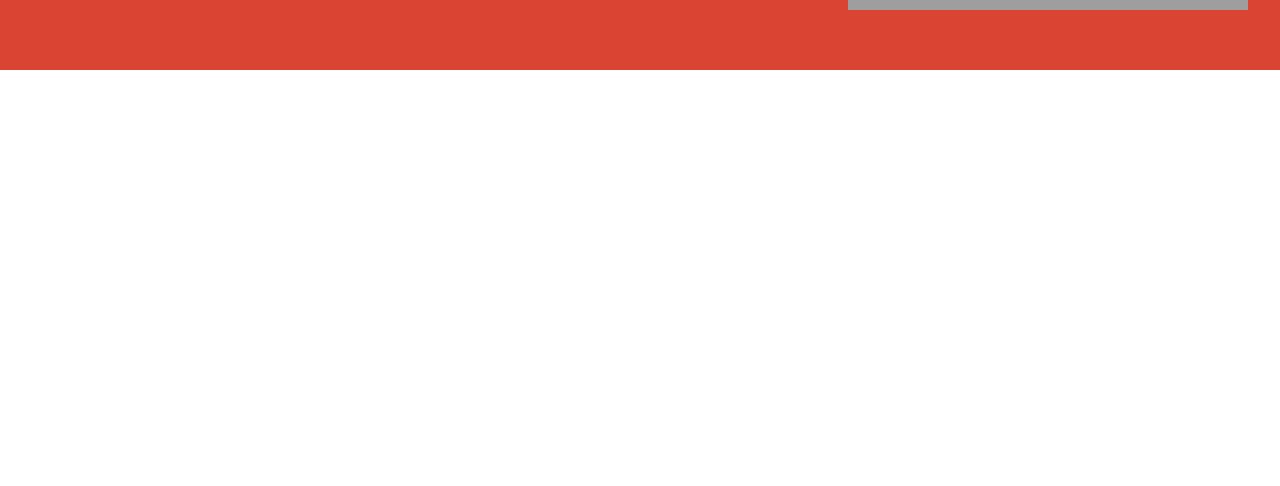
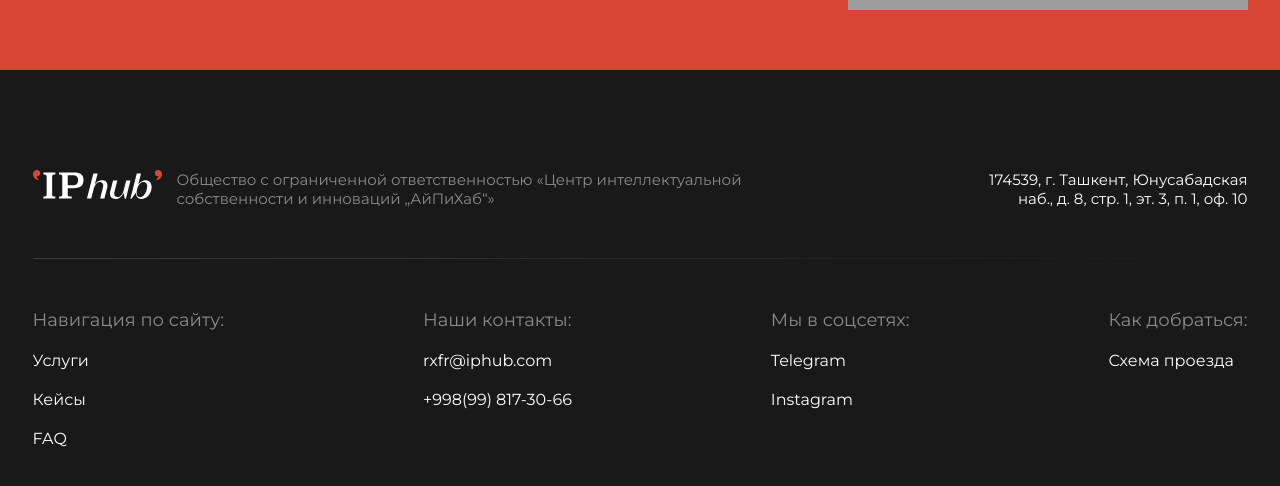
Before and after one commit to rxfr-dvpr/IPhub, a Vue app: page / in a window 1280 px wide. Shown: the part 4046-4532 px from the top of the page. Before the commit the page ends 4116 px from the top, so only its background shows below. Built offline with nearby package versions, Linux system fonts and the light colour scheme; grey boxes are pictures that could not be loaded; a web font is replaced by a local one.

Commit message:
footer stylize almost finished

```diff
--- a/src/App.vue
+++ b/src/App.vue
@@ -4,15 +4,19 @@
   <Nav/>
 
   <router-view/>
+
+  <Footer/>
 </template>
 
 <script>
+import Footer from './components/Footer.vue'
 import Nav from './components/Nav.vue'
 
 export default {
   name: 'App',
   components: {
-    Nav
+    Nav,
+    Footer
   }
 }
 
--- a/src/components/Footer.vue
+++ b/src/components/Footer.vue
@@ -1,9 +1,40 @@
 <template>
   <footer class="footer dark-bg">
     <div class="container">
-        <div class="row">
+      <div class="row">
 
+        <div class="footer__top">
+          <div class="footer-brand">
+            <router-link to="/" class="footer-logo">
+              <img src="@/assets/img/logo.svg" alt="" class="footer-logo-img">
+            </router-link>
+
+            <p class="footer-brand-txt all-txt">{{ footerTop.brandTxt }}</p>
+          </div>
+
+          <a href="https://maps.app.goo.gl/Qd9DyzJxE2nq9b4B9" target="_blank" class="footer-location all-txt">{{ footerTop.info.location }}</a>
         </div>
+
+        <span class="gray-line"></span>
+
+        <div class="footer__middle">
+          <ul class="footer__list">
+            <p class="footer__list-title">{{ footerMiddle.footerMap.title }}</p>
+
+            <li class="footer__list-item" v-for="(link, idx) in footerMiddle.footerMap.list" :key="idx">
+              <router-link :to="link.url" class="footer__list-link">{{ link.name }}</router-link>
+            </li>
+          </ul>
+
+          <ul class="footer__list" v-for="(list, idd) in footerMiddle.footerList" :key="idd">
+            <p class="footer__list-title">{{ list.title }}</p>
+
+            <li class="footer__list-item" v-for="(link, id) in list.list" :key="id">
+              <a :href="link.url" target="_blank" class="footer__list-link">{{ link.name }}</a>
+            </li>
+          </ul>
+        </div>
+      </div>
     </div>
   </footer>
 </template>
@@ -11,7 +42,73 @@
 <script>
 
 export default {
-    name: 'Footer'
+  name: 'Footer',
+  data() {
+    return {
+      footerTop: {
+        brandTxt: 'Общество с ограниченной ответственностью «Центр интеллектуальной собственности и инноваций „АйПиХаб“»',
+        info: {
+          location: '174539, г. Ташкент, Юнусабадская наб., д. 8, стр. 1, эт. 3, п. 1, оф. 10'
+        }
+      },
+      footerMiddle: {
+        footerMap: {
+          title: 'навигация по сайту:',
+          list: [
+            {
+              name: 'Услуги',
+              url: '/services'
+            },
+            {
+              name: 'Кейсы',
+              url: '/cases'
+            },
+            {
+              name: 'FAQ',
+              url: '/faq'
+            }
+          ]
+        },
+        footerList: [
+          {
+            title: 'наши контакты:',
+            list: [
+              {
+                name: 'rxfr@iphub.com',
+                url: 'mailto:saidaliyev.avazbek14@gmail.com'
+              },
+              {
+                name: '+998(99) 817-30-66',
+                url: 'tel:+998998173066'
+              }
+            ]
+          },
+          {
+            title: 'мы в соцсетях:',
+            list: [
+              {
+                name: 'Telegram',
+                url: 'https://t.me/redfox4ever'
+              },
+              {
+                name: 'Instagram',
+                url: 'https://www.instagram.com/rxfr_dvpr/'
+              }
+            ]
+          },
+          {
+            title: 'как добраться:',
+            list: [
+              {
+                name: 'Схема проезда',
+                url: 'https://maps.app.goo.gl/MjZUVZWq1aqt1mSFA'
+              }
+            ]
+          },
+        ]
+      }
+    }
+  }
 }
 
 </script>
@@ -19,8 +116,79 @@ export default {
 <style lang="scss" scoped>
 
 .footer {
+  width: 100%;
+  padding: 100px 0 50px;
+
+  .row {
+    flex-direction: column;
+    row-gap: 50px;
+  }
+
+  .footer__top {
     width: 100%;
-    padding: 100px 0;
+    display: flex;
+    flex-wrap: wrap;
+    justify-content: space-between;
+    gap: 35px;
+
+    .footer-brand {
+      max-width: 740px;
+      width: 100%;
+      display: flex;
+      justify-content: space-between;
+      gap: 15px;
+    }
+
+    .footer-location {
+      max-width: 290px;
+      width: 100%;
+      text-align: end;
+      color: var(--primary-color);
+    }
+
+  }
+
+  .gray-line {
+    width: 100%;
+    height: 1px;
+    display: block;
+    background: linear-gradient(to right, #5C5C5C, #5C5C5C80, #5C5C5C00);
+    opacity: .5;
+  }
+
+  .footer__middle {
+    width: 100%;
+    display: flex;
+    flex-wrap: wrap;
+    justify-content: space-between;
+    column-gap: 20px;
+    row-gap: 30px;
+
+    .footer__list {
+      max-width: max-content;
+      width: 100%;
+      display: flex;
+      flex-direction: column;
+      row-gap: 20px;
+
+      &-title {
+        font-size: 18px;
+        color: var(--main-gray);
+
+        &::first-letter {
+          text-transform: uppercase;
+        }
+      }
+
+      &-link {
+        transition: .4s;
+
+        &:hover {
+          color: var(--main-red);
+        }
+      }
+    }
+  }
 }
 
 </style>
```
